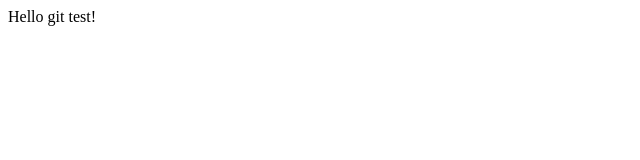
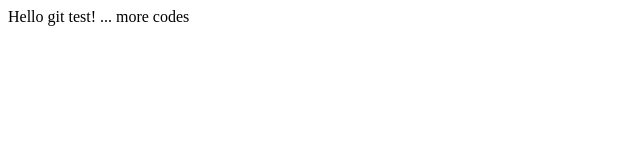
Before and after one commit to passionys/git.demo, a plain HTML site: page WebContent/index.html in a window 1280 px wide. Shown: the full height of the page, 0-640 px from the left. Drawn offline with Linux system fonts and the light colour scheme.

Commit message:
more changes

```diff
--- a/WebContent/index.html
+++ b/WebContent/index.html
@@ -6,5 +6,6 @@
 </head>
 <body>
 
-Hello git test!</body>
+Hello git test!
+... more codes</body>
 </html>
```
